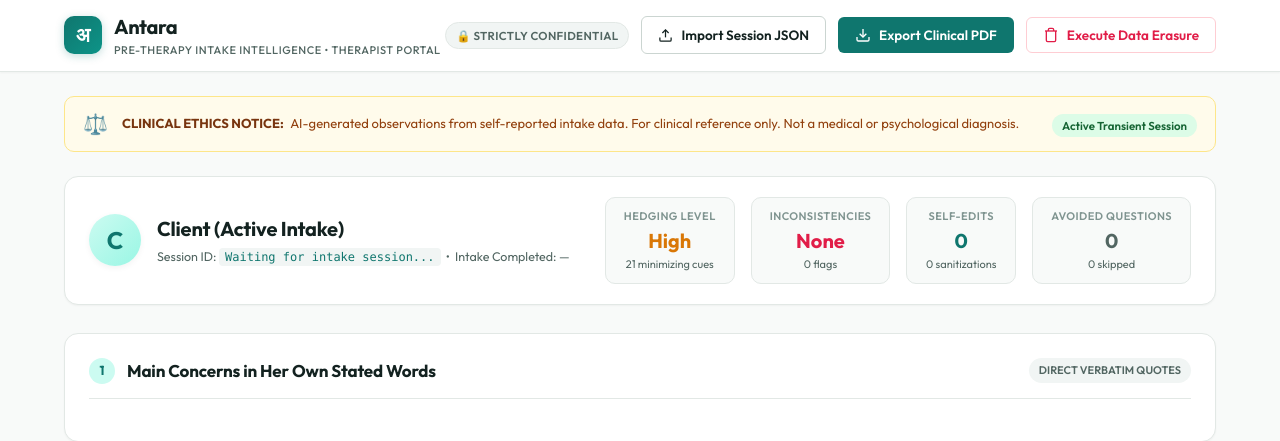
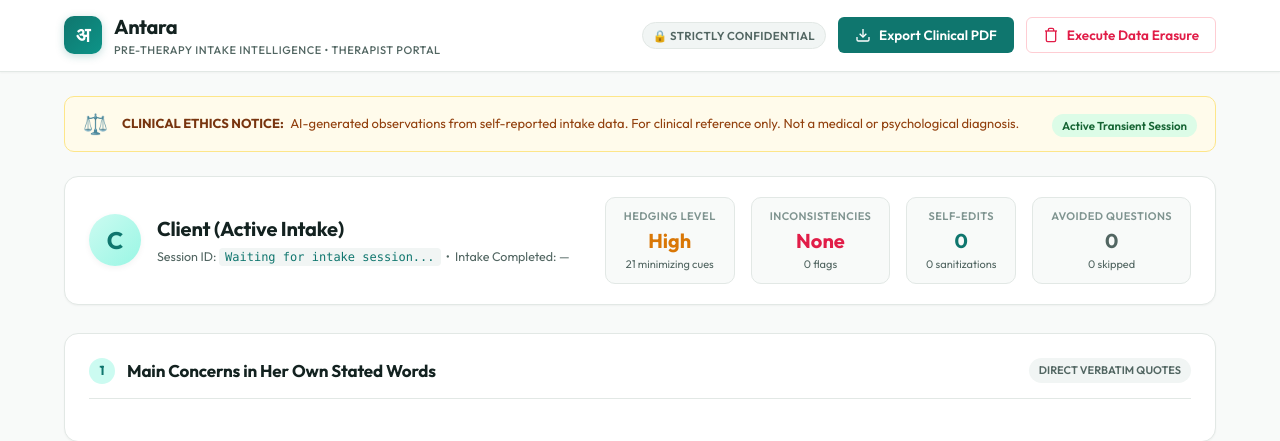
Before and after one commit to atho06/Antara-NLP-project, a FastAPI app: page /therapist in a window 1280 px wide. Shown: the top 441 px of the page. Run offline with FastAPI, Linux system fonts and the light colour scheme.

Commit message:
fix: resolve session delivery bug, remove unwanted import button, and wire live transcript, PDF export, and erasure

```diff
--- a/main.py
+++ b/main.py
@@ -6,6 +6,7 @@ FastAPI Backend Server & Clinical Analytics Engine.
 import os
 import json
 import glob
+import hashlib
 from typing import Dict, Any, Optional
 from pydantic import BaseModel
 
@@ -118,23 +119,27 @@ async def finish_chat_intake(session_data: Dict[str, Any]):
     """
     Completes patient intake:
     1. Runs full NLP extraction pipeline.
-    2. Stores report in erasure vault.
-    3. Simulates automatic client memory erasure and returns cryptographic audit token.
+    2. Stores report in volatile memory vault for therapist review.
+    3. Issues verifiable cryptographic transmission proof for the patient.
     """
-    session_id = session_data.get("sessionId", "session_live")
+    session_id = session_data.get("sessionId") or session_data.get("session_id", "session_live")
     report = synthesizer.generate_full_report(session_data)
     vault.store_session(session_id, session_data, report)
 
-    # Execute data erasure protocol for the client
-    erasure_receipt = vault.erase_session(session_id)
+    serialized = json.dumps(session_data, sort_keys=True).encode('utf-8')
+    audit_hash = hashlib.sha256(serialized).hexdigest()
 
-    # Re-store report so therapist can review it immediately
-    vault.store_session(session_id, session_data, report)
+    client_receipt = {
+        "sessionId": session_id,
+        "status": "DELIVERED_TO_THERAPIST",
+        "auditProofHash": audit_hash[:16] + "..." + audit_hash[-16:],
+        "message": "Intake report successfully transmitted to attending therapist."
+    }
 
     return {
         "status": "COMPLETED",
         "sessionId": session_id,
-        "erasure_receipt": erasure_receipt,
+        "erasure_receipt": client_receipt,
         "report_preview": {
             "start_emotion": report["section2_emotions_and_trajectory"]["start_emotion"],
             "end_emotion": report["section2_emotions_and_trajectory"]["end_emotion"],
--- a/static/js/intake.js
+++ b/static/js/intake.js
@@ -347,6 +347,10 @@ async function finishIntakeSession() {
   };
 
   try {
+    try {
+      localStorage.setItem("antara_active_session", JSON.stringify(sessionPayload));
+    } catch(e) {}
+
     const res = await fetch("/api/chat/finish", {
       method: "POST",
       headers: { "Content-Type": "application/json" },
--- a/static/js/portal.js
+++ b/static/js/portal.js
@@ -21,35 +21,12 @@ document.addEventListener("DOMContentLoaded", () => {
 });
 
 function setupEventListeners() {
-  // Session JSON file import handler (header & empty-state buttons)
-  const handleFileUpload = (e) => {
-    const file = e.target.files[0];
-    if (!file) return;
-
-    const reader = new FileReader();
-    reader.onload = async (event) => {
-      try {
-        const sessionObj = JSON.parse(event.target.result);
-        await analyzeAndRenderSession(sessionObj);
-      } catch (err) {
-        alert("Invalid JSON file uploaded: " + err.message);
-      }
-    };
-    reader.readAsText(file);
-  };
-
-  const fileInput = document.getElementById("jsonFileInput");
-  if (fileInput) fileInput.addEventListener("change", handleFileUpload);
-
-  const fileInputEmpty = document.getElementById("jsonFileInputEmpty");
-  if (fileInputEmpty) fileInputEmpty.addEventListener("change", handleFileUpload);
-
   // PDF Export
   const btnPdf = document.getElementById("btnDownloadPdf");
   if (btnPdf) {
     btnPdf.addEventListener("click", () => {
       if (!currentSessionId) {
-        alert("Please load or complete an intake session before exporting PDF.");
+        alert("No completed patient intake session found. Please complete an intake at / first.");
         return;
       }
       window.location.href = `/api/report/${encodeURIComponent(currentSessionId)}/pdf`;
@@ -61,7 +38,7 @@ function setupEventListeners() {
   if (btnErase) {
     btnErase.addEventListener("click", async () => {
       if (!currentSessionId) {
-        alert("No active session to erase.");
+        alert("No active patient intake session to erase.");
         return;
       }
       if (!confirm(`Are you sure you want to permanently erase session records for "${currentSessionId}" from active memory?`)) {
@@ -72,6 +49,9 @@ function setupEventListeners() {
           method: "POST"
         });
         const receipt = await res.json();
+        try {
+          localStorage.removeItem("antara_active_session");
+        } catch(e) {}
         showErasureModal(receipt);
       } catch (err) {
         alert("Erasure failed: " + err.message);
@@ -104,12 +84,16 @@ function setupEventListeners() {
 
 function showNoSessionCard() {
   const card = document.getElementById("noSessionCard");
+  const dash = document.getElementById("reportDashboardView");
   if (card) card.style.display = "block";
+  if (dash) dash.style.display = "none";
 }
 
 function hideNoSessionCard() {
   const card = document.getElementById("noSessionCard");
+  const dash = document.getElementById("reportDashboardView");
   if (card) card.style.display = "none";
+  if (dash) dash.style.display = "block";
 }
 
 async function loadLatestSession() {
@@ -121,7 +105,15 @@ async function loadLatestSession() {
     hideNoSessionCard();
     renderFullDashboard(currentReportData);
   } catch (err) {
-    console.log("No recent intake session in memory:", err);
+    // Check if browser has completed session in localStorage
+    const saved = localStorage.getItem("antara_active_session");
+    if (saved) {
+      try {
+        const parsed = JSON.parse(saved);
+        await analyzeAndRenderSession(parsed);
+        return;
+      } catch (e) {}
+    }
     showNoSessionCard();
   }
 }
--- a/templates/therapist_portal.html
+++ b/templates/therapist_portal.html
@@ -22,11 +22,6 @@
       </div>
       <div class="header-actions">
         <span class="badge badge-confidential">🔒 Strictly Confidential</span>
-        <label for="jsonFileInput" class="btn btn-secondary" style="cursor:pointer; margin:0;" title="Upload session JSON file">
-          <svg width="15" height="15" viewBox="0 0 24 24" fill="none" stroke="currentColor" stroke-width="2"><path d="M21 15v4a2 2 0 0 1-2 2H5a2 2 0 0 1-2-2v-4"/><polyline points="17 8 12 3 7 8"/><line x1="12" y1="3" x2="12" y2="15"/></svg>
-          Import Session JSON
-        </label>
-        <input type="file" id="jsonFileInput" accept=".json" style="display:none">
         <button id="btnDownloadPdf" class="btn btn-primary" title="Download Clinical PDF Report">
           <svg width="16" height="16" viewBox="0 0 24 24" fill="none" stroke="currentColor" stroke-width="2"><path d="M21 15v4a2 2 0 0 1-2 2H5a2 2 0 0 1-2-2v-4"/><polyline points="7 10 12 15 17 10"/><line x1="12" y1="15" x2="12" y2="3"/></svg>
           Export Clinical PDF
@@ -41,17 +36,16 @@
 
   <main class="main-container">
     <!-- Empty State Notification if no session in memory -->
-    <div id="noSessionCard" style="display:none; padding:32px; background:white; border-radius:12px; margin-bottom:20px; border:1px dashed #cbd5e1; text-align:center;">
-      <h3 style="color:#1e293b; margin-bottom:8px;">No Active Patient Intake Loaded</h3>
-      <p style="color:#64748b; margin-bottom:16px;">Complete a patient intake chat at <a href="/" target="_blank" style="color:#0f766e; font-weight:600;">Patient Intake (/)</a> or click below to import a saved session JSON.</p>
-      <label for="jsonFileInputEmpty" class="btn btn-primary" style="cursor:pointer; display:inline-flex; align-items:center; gap:8px;">
-        <svg width="16" height="16" viewBox="0 0 24 24" fill="none" stroke="currentColor" stroke-width="2"><path d="M21 15v4a2 2 0 0 1-2 2H5a2 2 0 0 1-2-2v-4"/><polyline points="17 8 12 3 7 8"/><line x1="12" y1="3" x2="12" y2="15"/></svg>
-        Upload Session JSON
-      </label>
-      <input type="file" id="jsonFileInputEmpty" accept=".json" style="display:none">
+    <div id="noSessionCard" style="display:none; padding:40px 24px; background:white; border-radius:12px; margin-bottom:24px; border:1px dashed #cbd5e1; text-align:center;">
+      <h3 style="color:#1e293b; margin-bottom:8px;">No Completed Patient Intake Found</h3>
+      <p style="color:#64748b; margin-bottom:16px;">The therapist report will automatically appear here once a patient completes their confidential intake conversation.</p>
+      <a href="/" target="_blank" class="btn btn-primary" style="display:inline-flex; align-items:center; gap:8px;">
+        Open Patient Intake Chat (/)
+      </a>
     </div>
 
-    <!-- Ethical Disclaimer Callout -->
+    <div id="reportDashboardView">
+      <!-- Ethical Disclaimer Callout -->
     <div class="disclaimer-banner">
       <div class="disclaimer-icon">⚖️</div>
       <div class="disclaimer-body">
@@ -270,7 +264,8 @@
         </div>
       </div>
     </section>
-  </main>
+  </div>
+</main>
 
   <!-- Erasure Confirmation Modal -->
   <div class="modal-backdrop" id="erasureModal">
```
Also changed, not shown: storage/erasure_vault.py, 1 other file.
